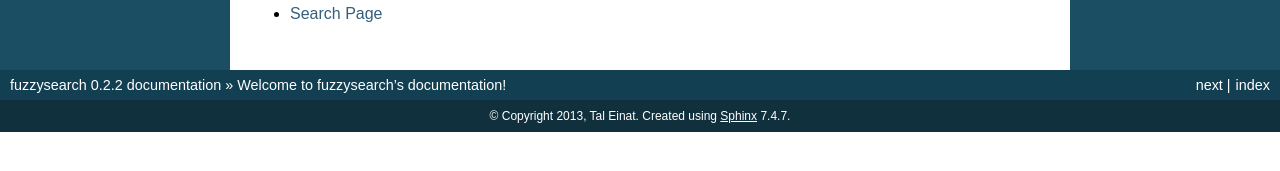
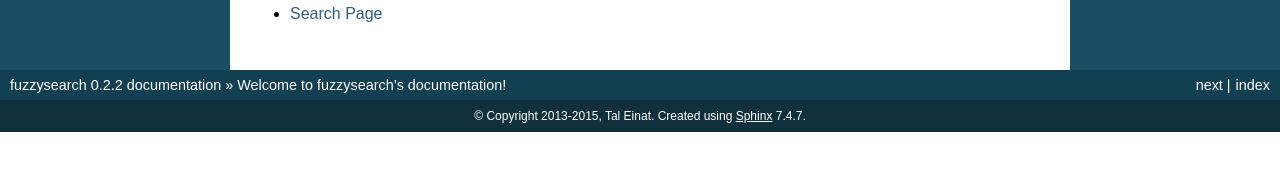
Before and after one commit to taleinat/fuzzysearch, a Sphinx documentation site: the page built from docs/index.rst, in a window 1280 px wide. Shown: the part 536-707 px from the top of the page. Built offline with Sphinx 7.4.7, drawn with Linux system fonts in a browser that asks for light colours.

Commit message:
updated copyright notive in docs/conf.py

```diff
--- a/docs/conf.py
+++ b/docs/conf.py
@@ -60,7 +60,7 @@ master_doc = 'index'
 
 # General information about the project.
 project = u'fuzzysearch'
-copyright = u'2013, Tal Einat'
+copyright = u'2013-2015, Tal Einat'
 
 # The version info for the project you're documenting, acts as replacement for
 # |version| and |release|, also used in various other places throughout the
```
